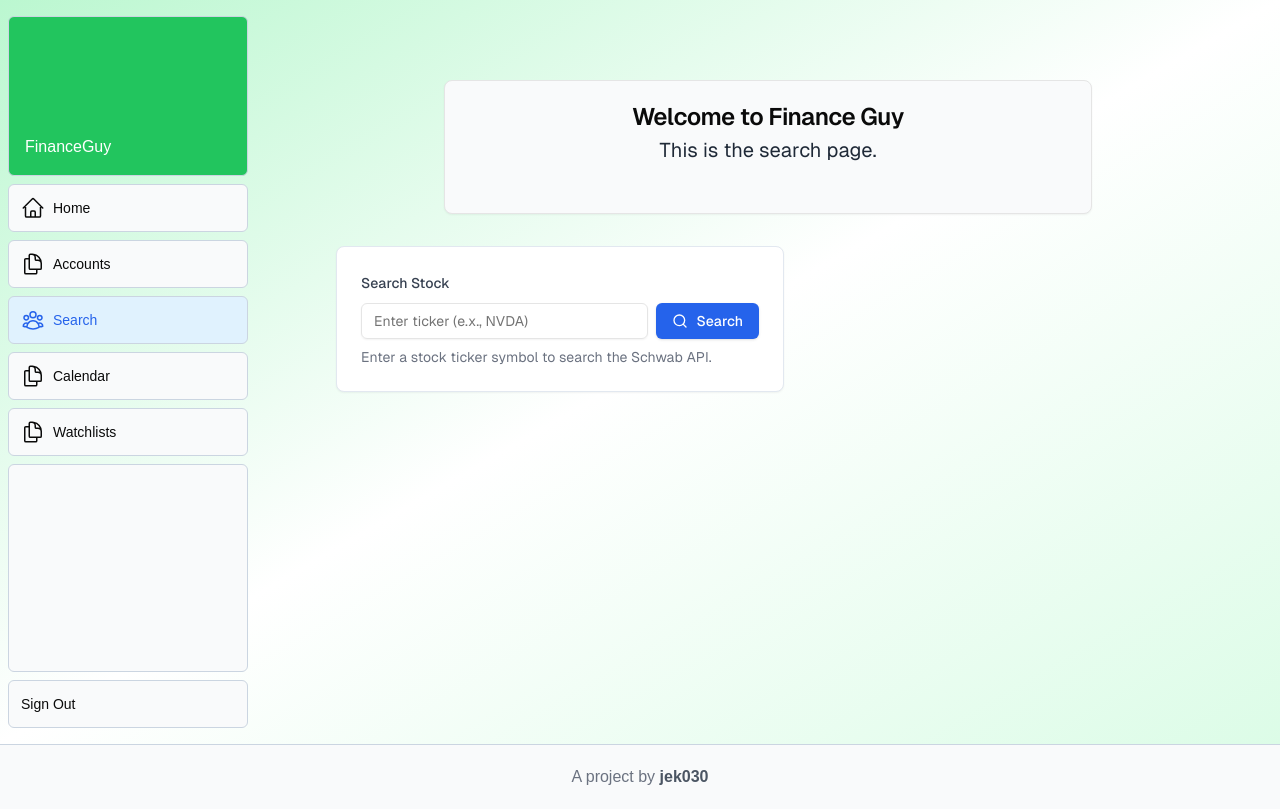
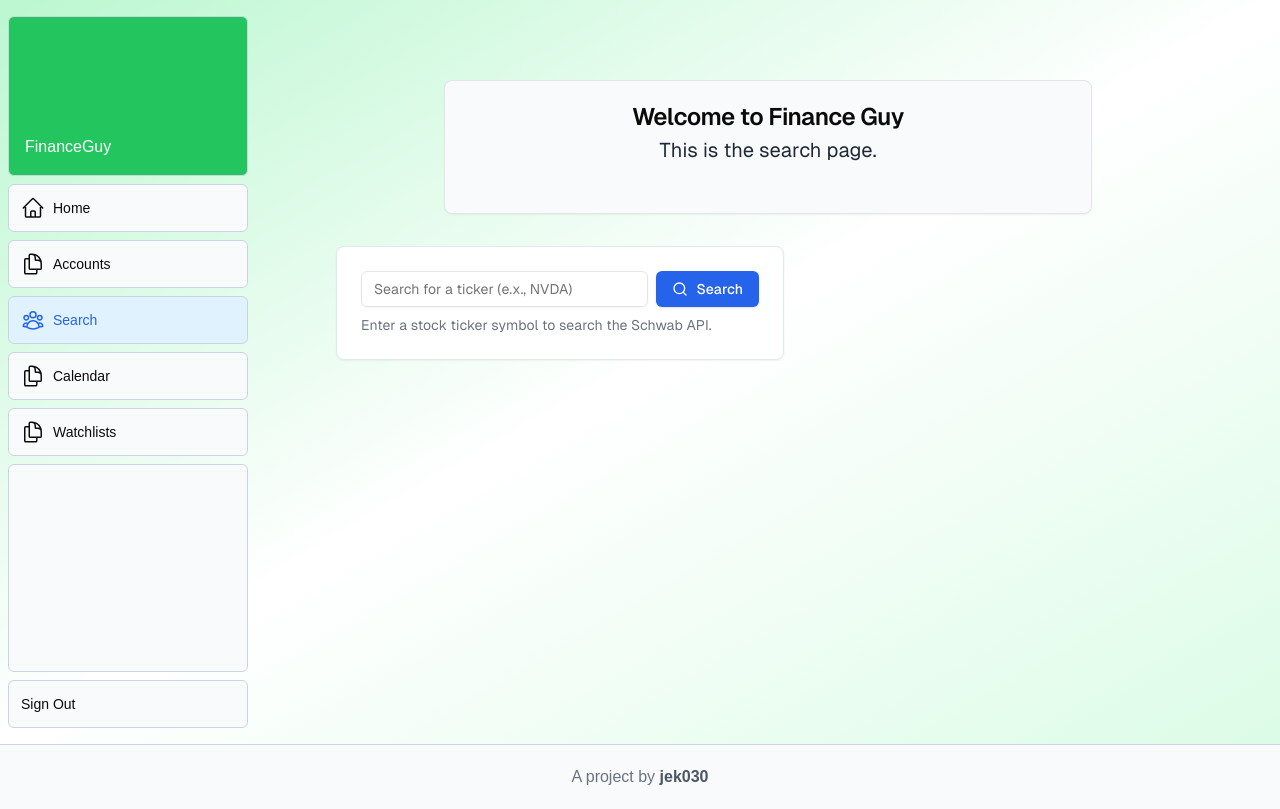
Before and after one commit to jek030/schwabApiNextJs, a Next.js app: page /search in a window 1280 px wide. Built offline with nearby package versions, Linux system fonts and the light colour scheme.

Commit message:
add search form to ticker page

```diff
--- /dev/null
+++ b/app/components/search-form.tsx
@@ -0,0 +1,81 @@
+"use client";
+import { zodResolver } from "@hookform/resolvers/zod";
+import { useForm } from "react-hook-form";
+import { z } from "zod";
+import { Button } from "@/components/ui/button";
+import { Input } from "@/components/ui/input";
+import { Search as SearchIcon } from 'lucide-react';
+import { useRouter } from "next/navigation";
+import {
+  Form,
+  FormControl,
+  FormDescription,
+  FormField,
+  FormItem,
+  FormLabel,
+  FormMessage,
+} from "@/components/ui/form";
+
+const FormSchema = z.object({
+  ticker: z.string().min(1, {
+    message: "Ticker must be at least 1 character.",
+  }),
+});
+
+interface SearchFormProps {
+  className?: string;
+}
+
+const SearchForm: React.FC<SearchFormProps> = ({ className = "" }) => {
+  const router = useRouter();
+  const form = useForm<z.infer<typeof FormSchema>>({
+    resolver: zodResolver(FormSchema),
+    defaultValues: {
+      ticker: "",
+    },
+  });
+
+  function onSubmit(data: z.infer<typeof FormSchema>) {
+    router.push(`/search/${data.ticker.toUpperCase()}`);
+  }
+
+  return (
+    <Form {...form}>
+      <form
+        onSubmit={form.handleSubmit(onSubmit)}
+        className={`w-full border border-slate-200 max-w-md space-y-4 bg-white p-6 rounded-lg shadow-sm ${className}`}
+      >
+        <FormField
+          control={form.control}
+          name="ticker"
+          render={({ field }) => (
+            <FormItem>
+              <div className="flex gap-2">
+                <FormControl>
+                  <Input
+                    placeholder="Search for a ticker (e.x., NVDA)"
+                    className="flex-1"
+                    {...field}
+                  />
+                </FormControl>
+                <Button
+                  type="submit"
+                  className="bg-blue-600 hover:bg-blue-700 text-white flex items-center gap-2"
+                >
+                  <SearchIcon className="h-4 w-4" />
+                  Search
+                </Button>
+              </div>
+              <FormDescription className="text-sm text-gray-500">
+                Enter a stock ticker symbol to search the Schwab API.
+              </FormDescription>
+              <FormMessage />
+            </FormItem>
+          )}
+        />
+      </form>
+    </Form>
+  );
+};
+
+export default SearchForm;
--- a/app/page.tsx
+++ b/app/page.tsx
@@ -19,6 +19,8 @@ export default function Home() {
         <CardContent className="flex flex-col gap-6">
           <ul className="list-inside list-decimal text-center sm:text-left font-[family-name:var(--font-geist-mono)]">
             <li>On the R/R card, add the % gain and loss that the PT and SL are from the entry price</li>
+            <li> add the calendar to account page, list trades with pnl</li>
+            <li>add revennue data and percent change from each earnings to the ticker page</li>
             <li>Add stage analysis to the ticker page</li>
             <li>Cache the getPositions and getTickers calls?</li>
             <li>Fix all table footers, if not data in suspense then table says page 1 of 0</li>
--- a/app/search/[ticker]/page.tsx
+++ b/app/search/[ticker]/page.tsx
@@ -9,6 +9,8 @@ import { getFirstBusinessDay, PriceHistory, Ticker } from '@/app/lib/utils';
 import PageHeader from '@/app/components/PageHeader';
 import ADRCalculationCard from '@/app/components/adr-calculation-card';
 import { PolygonSMAResponse } from '@/app/lib/utils';
+import SearchForm from '@/app/components/search-form';
+import { useRouter } from "next/navigation";
 
 const getColor = (num:number) => {
   if(num < 0 ) {
@@ -35,6 +37,7 @@ const formatterVol = new Intl.NumberFormat('en-US', {
 });
 /*** */
 export default function Page({params} : {params: {ticker: string }}) {
+  const router = useRouter();
   const ticker: string = params.ticker.toUpperCase();
   const yahooURL = "https://finance.yahoo.com/quote/" + ticker;
   const [tickerData, setTickerData] = useState<Ticker>({} as Ticker);
@@ -262,11 +265,16 @@ let averageDailyRange20 : number = parseFloat((dailyRange20 / 20).toFixed(2));
 //console.log("dailyRange20: " + averageDailyRange20 + "%");
 
 
+
   return (
     <div className="flex flex-col w-full gap-6 p-4">
       <PageHeader>
         This is the ticker page.
       </PageHeader>
+      <div className=" items-center flex flex-col gap-6 px-4">
+
+      <SearchForm />
+      </div>
 
       <div className="flex flex-col gap-6 px-4">
         {/* 3-column grid for main cards */}
--- a/app/search/page.tsx
+++ b/app/search/page.tsx
@@ -1,82 +1,7 @@
-"use client";
-
-import { zodResolver } from "@hookform/resolvers/zod"
-import { useForm } from "react-hook-form"
-import { z } from "zod"
-import { Button } from "@/components/ui/button"
-import { Input } from "@/components/ui/input"
-import { Search as SearchIcon } from 'lucide-react'
-import { useRouter } from 'next/navigation';
+import SearchForm from '@/app/components/search-form';
 import PageHeader from '../components/PageHeader';
 
-import {
-  Form,
-  FormControl,
-  FormDescription,
-  FormField,
-  FormItem,
-  FormLabel,
-  FormMessage,
-} from "@/components/ui/form"
-
-
-const FormSchema = z.object({
-  ticker: z.string().min(1, {
-    message: "Ticker must be at least 1 character.",
-  }),
-})
-
-export function SearchForm() {
-  const router = useRouter();
-  const form = useForm<z.infer<typeof FormSchema>>({
-    resolver: zodResolver(FormSchema),
-    defaultValues: {
-      ticker: "",
-    },
-  })
-
-  function onSubmit(data: z.infer<typeof FormSchema>) {
-    router.push(`/search/${data.ticker.toUpperCase()}`);
-  }
-
-  return (
-    <Form {...form}>
-      <form onSubmit={form.handleSubmit(onSubmit)} className="w-full border border-slate-200 max-w-md space-y-4 bg-white p-6 rounded-lg shadow-sm">
-        <FormField
-          control={form.control}
-          name="ticker"
-          render={({ field }) => (
-            <FormItem>
-              <FormLabel className="text-gray-700">Search Stock</FormLabel>
-              <div className="flex gap-2">
-                <FormControl>
-                  <Input
-                    placeholder="Enter ticker (e.x., NVDA)"
-                    className="flex-1"
-                    {...field}
-                  />
-                </FormControl>
-                <Button
-                  type="submit"
-                  className="bg-blue-600 hover:bg-blue-700 text-white flex items-center gap-2"
-                >
-                  <SearchIcon className="h-4 w-4" />
-                  Search
-                </Button>
-              </div>
-              <FormDescription className="text-sm text-gray-500">
-                Enter a stock ticker symbol to search the Schwab API.
-              </FormDescription>
-              <FormMessage />
-            </FormItem>
-          )}
-        />
-      </form>
-    </Form>
-  )
-}
-
-export default function Page() {
+export default function SearchPage() {
   return (
     <div className="flex flex-col p-8 pb-20 gap-8 sm:p-20 font-[family-name:var(--font-geist-sans)]">
       <PageHeader>
```
